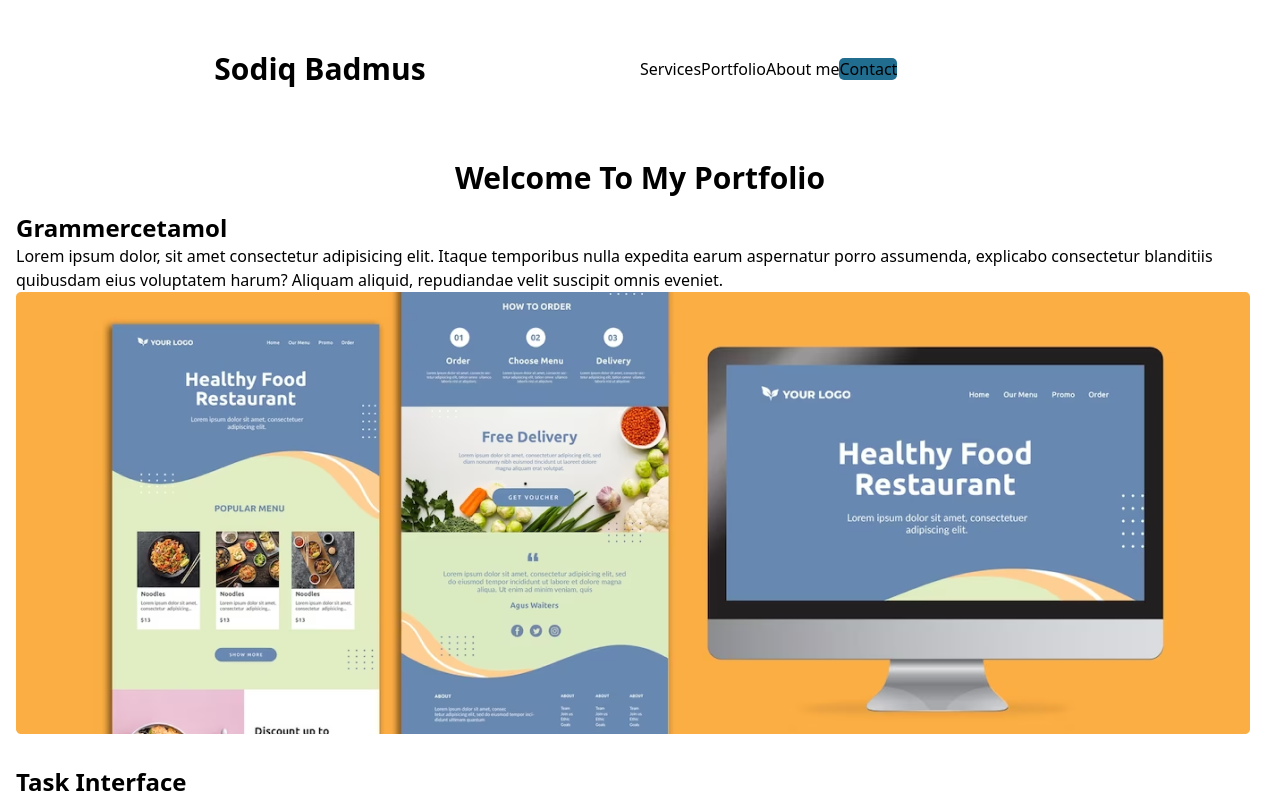
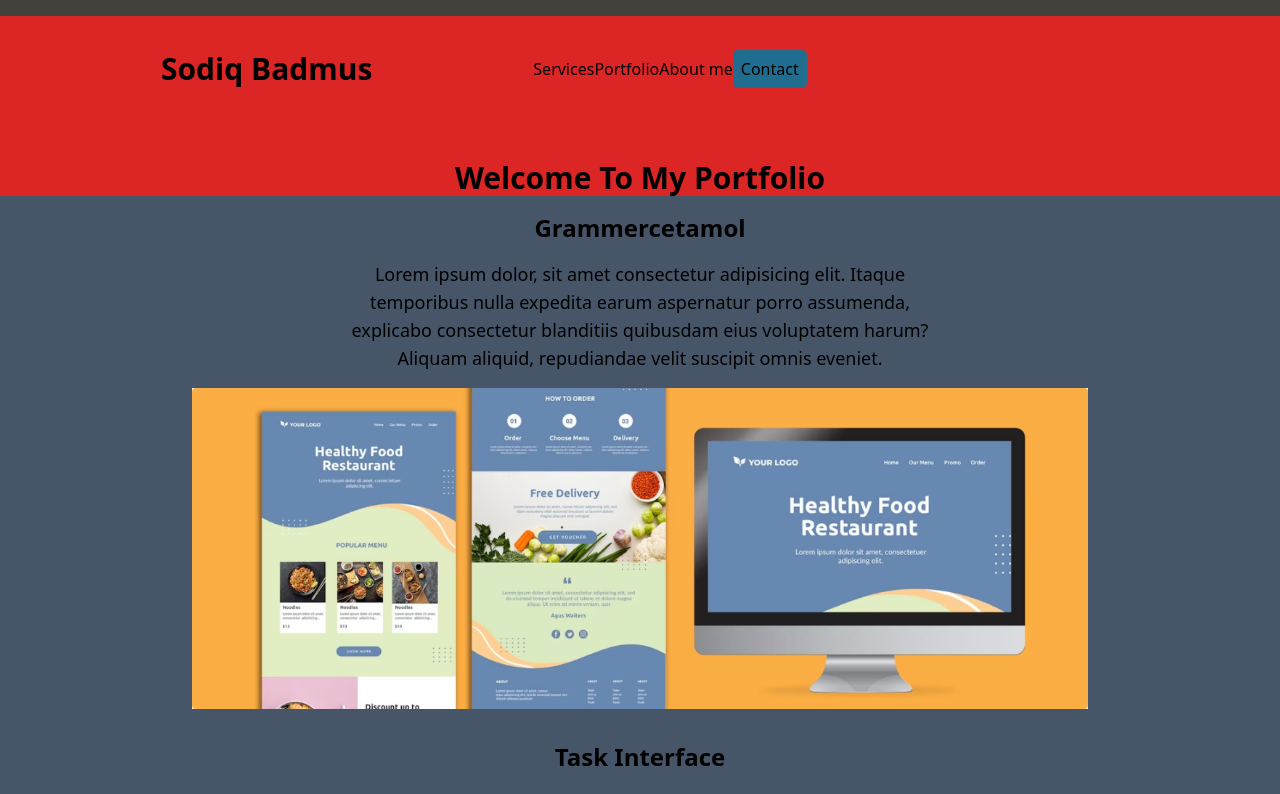
Before and after one commit to sodmod/Portfolio, a React (Create React App) app: page /portfolios in a window 1280 px wide. Shown: the top 794 px of the page. Built offline with nearby package versions, Linux system fonts and the light colour scheme.

Commit message:
few more

```diff
--- a/src/Pages/PortfolioPage.jsx
+++ b/src/Pages/PortfolioPage.jsx
@@ -5,17 +5,25 @@ function PortfolioPage({ props, images }) {
   const { details } = useRouteLoaderData("portfolio");
 
   return (
-    <section className="w-full max-w-full min-h-full px-1 sm:px-4 py-4">
-      <div className="pt-36 w-full h-auto">
+    <section className="max-w-[100vw] min-h-full py-4 bg-stone-700">
+      <div className="pt-36 w-full h-auto bg-red-600">
         <h1 className="text-center text-3xl font-bold">
           Welcome To My Portfolio
         </h1>
         {details.map((prop) => (
-          <div key={prop.id} className="py-4">
-            <h1 className="text-xl sm:text-2xl font-bold">{prop.title}</h1>
-            <p className="text-base font-normal">{prop.message}</p>
-            <NavLink className="w-full h-60">
-              <img className="w-fulld" src={prop.images} alt="" />
+          <div
+            key={prop.id}
+            className="w-[100%] bg-slate-600 h-full flex flex-col py-4"
+          >
+            <div className="text-center w-[50%] m-auto">
+              <h1 className="text-xl sm:text-2xl font-bold">{prop.title}</h1>
+              <p className="text-lg font-normal p-4">{prop.message}</p>
+            </div>
+            <NavLink
+              className="sm:w-[70%] sm:max-w-[70%] h-auto bg-white mx-auto w-full max-w-full"
+              to=""
+            >
+              <img className="w-full m-auto" src={prop.images} alt="" />
             </NavLink>
           </div>
         ))}
--- a/src/components/Navbar.jsx
+++ b/src/components/Navbar.jsx
@@ -16,12 +16,12 @@ function Navbar() {
     >
       <div className="w-[inherit] max-w-[inherit] h-[inherit]">
         <div className="w-full max-w-full h-[inherit] flex justify-center items-center">
-          <NavLink className="w-[35%] sm:w-2/4">
+          <NavLink className="w-[30%] sm:w-2/4">
             <h1 className=" w-full sm:w-[100%] text-xl sm:text-3xl font-bold text-center">
               Sodiq Badmus
             </h1>
           </NavLink>
-          <div className="w-[50%]">
+          <div className="w-[70%]">
             <div className={styles.navmenu} onClick={onClick}>
               {first ? (
                 <AiOutlineMenu size={30} className="text-end w-full" />
@@ -30,7 +30,7 @@ function Navbar() {
               )}
             </div>
 
-            <div className={!first ? `${styles.menu1}` : `${styles.menu2}`}>
+            <div className={first ? `${styles.menu2}` : `${styles.menu1}`}>
               <NavLink className="" to="services">
                 Services
               </NavLink>
@@ -40,7 +40,9 @@ function Navbar() {
               <NavLink className="" to="aboutme">
                 About me
               </NavLink>
-              <NavLink className="bg-[#216D8F] rounded-[5px]">Contact</NavLink>
+              <NavLink className="bg-[#216D8F] rounded-[5px] p-2">
+                Contact
+              </NavLink>
             </div>
           </div>
         </div>
--- a/src/components/navbar.module.css
+++ b/src/components/navbar.module.css
@@ -33,7 +33,7 @@
   }
 }
 
-@media screen and (max-width: 480px) {
+@media screen and (max-width: 780px) {
   .navmenu {
     display: block;
     position: relative;
@@ -56,7 +56,6 @@
     gap: 20px;
     left: 0%;
     transition: all 1s ease-in-out;
-    /* opacity: 0.5; */
     filter: blur(1px);
     top: 0%;
     border-radius: 10px;
@@ -67,7 +66,6 @@
     flex-direction: column;
     justify-content: space-evenly;
     align-items: center;
-    /* background-color: rgba(204, 204, 215, 0.586); */
     height: 100vh;
     width: 50vw;
     max-height: 100vh;
--- a/src/functions.js
+++ b/src/functions.js
@@ -28,5 +28,5 @@ export const getProjects = () => {
 };
 
 export const getProjectsDetails = ({ params }) => {
-  const id = params.id;
+  // const id = params.id;
 };
--- a/src/index.css
+++ b/src/index.css
@@ -9,7 +9,7 @@ body {
   max-width: 100vw;
   min-height: 100vh;
   height: 100vh;
-  overflow-x: auto;
+  overflow-x: hidden;
   word-wrap: break-word;
 }
 
```
